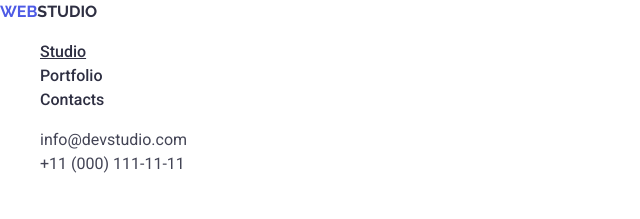
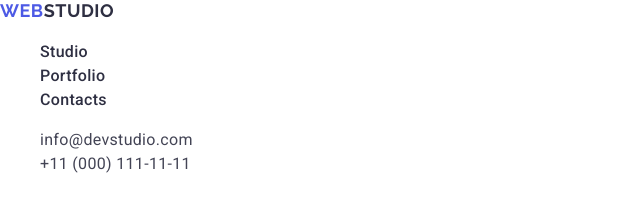
Before and after one commit to dmanoilenko/goit-markup-hw-02, a plain HTML site: page index.html in a window 1280 px wide. Shown: the top 219 px of the page, 0-640 px from the left. Drawn offline with nearby package versions, Linux system fonts and the light colour scheme.

Commit message:
виправлення

```diff
--- a/css/style.css
+++ b/css/style.css
@@ -9,7 +9,7 @@ body {
     background-color: #fff;
 }
 h2,h3 {
-    color: #2E2F42;
+    color: #2e2f42;
 }
 h3 {
     font-weight: 500;
@@ -30,35 +30,42 @@ a {
 /* хедер */
 .logo {
     font-family: "Raleway", sans-serif;
-    color: #2E2F42;
+    color: #4d5ae5;
     text-transform: uppercase;
     font-weight: 700;
-    letter-spacing: 3%;
+    font-size: 18px;
+    letter-spacing: 0.03em;
     line-height: 1.17;
 }
-.logo-color {
-    color: #4D5AE5;
+.logo-header {
+    color: #2e2f42;
 }
 .header-nav-list {
    font-weight: 500;
-   color: #2E2F42;
+   color: #2e2f42;
+
 }
 .header-contacts {
     color: #434455;
 }
-.active {
+.header-nav-link {
+    letter-spacing: 0.02em;
+}
+/* .active {
     text-decoration: underline;
-}
+} */
 .header-nav-list a:hover,
 .header-nav-list a:focus,
 .header-contacts a:hover,
 .header-contacts a:focus{
     color: #404BBF;
 }
-/* .header-contacts a:hover,
-.header-contacts a:focus{
-    color: #404BBF;
-} */
+.header-contacts {
+    font-style: normal;
+}
+.header-contacts-link {
+    letter-spacing: 0.02em;
+}
 /* Hero section */
 .hero {
     background-color: #2E2F42;
@@ -88,6 +95,7 @@ h1 {
     background-color: #2E2F42;
     color: #fff;
 }
-.footer-logo {
+
+.logo-footer {
     color: #fff;
 }
--- a/index.html
+++ b/index.html
@@ -15,20 +15,20 @@ https://cdn.jsdelivr.net/npm/modern-normalize@3.0.0/modern-normalize.min.css
   <body>
     <header class="header">
       <nav class="header-nav">
-        <a href="./index.html" class="logo"><span class="logo-color">Web</span>Studio</a>
+        <a href="./index.html" class="logo">Web<span class="logo-header">Studio</span></a>
         <ul class="header-nav-list">
-          <li><a href="./index.html" class="active">Studio</a></li>
-          <li><a href="">Portfolio</a></li>
-          <li><a href="">Contacts</a></li>
+          <li><a href="./index.html" class="header-nav-link">Studio</a></li>
+          <li><a href="" class="header-nav-link">Portfolio</a></li>
+          <li><a href="" class="header-nav-link">Contacts</a></li>
         </ul>
       </nav>
       <address class="header-contacts">
         <ul>
           <li>
-            <a href="mailto:info@devstudio.com">info@devstudio.com</a>
+            <a href="mailto:info@devstudio.com" class="header-contacts-link">info@devstudio.com</a>
           </li>
           <li>
-            <a href="tel:+110001111111">+11 (000) 111-11-11</a>
+            <a href="tel:+110001111111" class="header-contacts-link">+11 (000) 111-11-11</a>
           </li>
         </ul>
       </address>
@@ -149,7 +149,7 @@ https://cdn.jsdelivr.net/npm/modern-normalize@3.0.0/modern-normalize.min.css
        </section>
     </main>
     <footer class="footer">
-      <a href="./index.html" class="logo footer-logo"><span class="logo-color">Web</span>Studio</a>
+      <a href="./index.html" class="logo footer-logo">Web<span class="logo-footer">Studio</span></a>
       <p class="footer-text">
         Increase the flow of customers and sales for your business with digital
         marketing & growth solutions.
```
